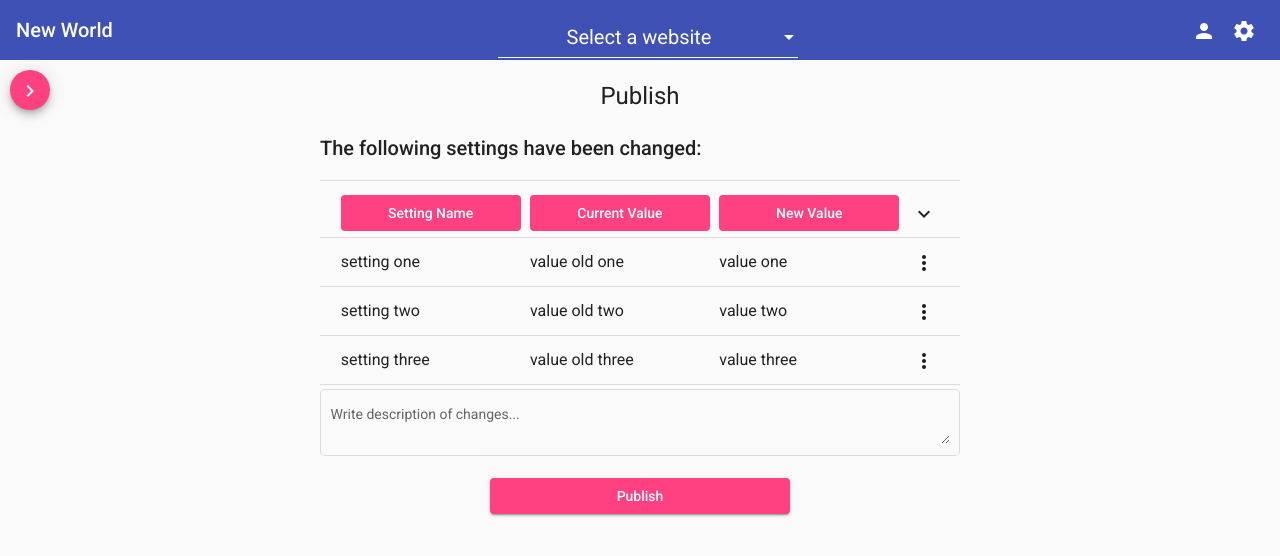
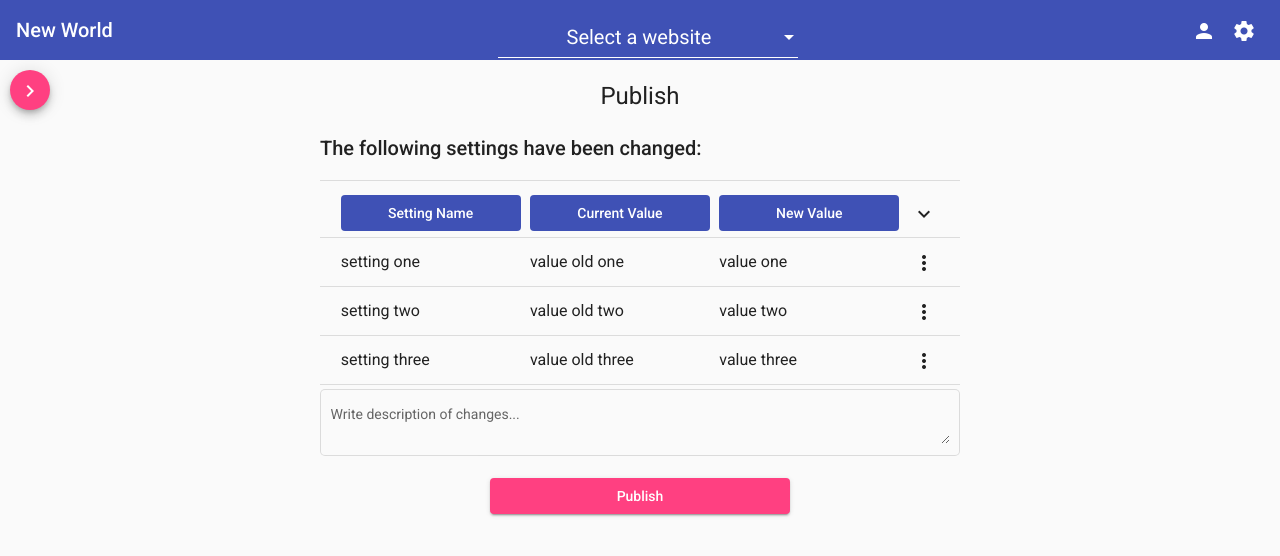
Before and after one commit to NWMSOEConfig/insight, an Angular app in the folder Insight/InsightApp/: page /publish in a window 1280 px wide. Shown: the top 556 px of the page. Built offline with nearby package versions, Linux system fonts and the light colour scheme.

Commit message:
remove comments and update color

```diff
--- a/Insight/InsightApp/src/app/publish-page/publish-page.component.html
+++ b/Insight/InsightApp/src/app/publish-page/publish-page.component.html
@@ -1,36 +1,13 @@
 <h1 class="header">Publish</h1>
 <div class="publish-page">
   <h2>The following settings have been changed:</h2>
-  <!-- <button id="edit" mat-raised-button (click)="onEditClicked()" color="accent">
-    Edit
-  </button> -->
-  <!-- Table of Changes -->
-  <!-- <table mat-table matSort [dataSource]="settings">
-    <ng-container matColumnDef="name">
-      <th mat-header-cell mat-sort-header="name" *matHeaderCellDef>Name</th>
-      <td mat-cell *matCellDef="let element">{{ element.name }}</td>
-    </ng-container>
-
-    <ng-container matColumnDef="oldvalue">
-      <th mat-header-cell *matHeaderCellDef>Old Value</th>
-      <td mat-cell *matCellDef="let element">{{ element.oldvalue }}</td>
-    </ng-container>
-
-    <ng-container matColumnDef="newvalue">
-      <th mat-header-cell *matHeaderCellDef>New Value</th>
-      <td mat-cell *matCellDef="let element">{{ element.newvalue }}</td>
-    </ng-container>
-
-    <tr mat-header-row *matHeaderRowDef="displayedColumns"></tr>
-    <tr mat-row *matRowDef="let row; columns: displayedColumns"></tr>
-  </table> -->
   <!-- Table -->
   <mat-divider></mat-divider>
   <mat-list>
     <mat-list-item class="header">
-      <button mat-flat-button color="accent">Setting Name</button>
-      <button mat-flat-button color="accent">Current Value</button>
-      <button mat-flat-button color="accent">New Value</button>
+      <button mat-flat-button color="primary">Setting Name</button>
+      <button mat-flat-button color="primary">Current Value</button>
+      <button mat-flat-button color="primary">New Value</button>
       <button mat-icon-button>
         <mat-icon>expand_more</mat-icon>
       </button>
```
